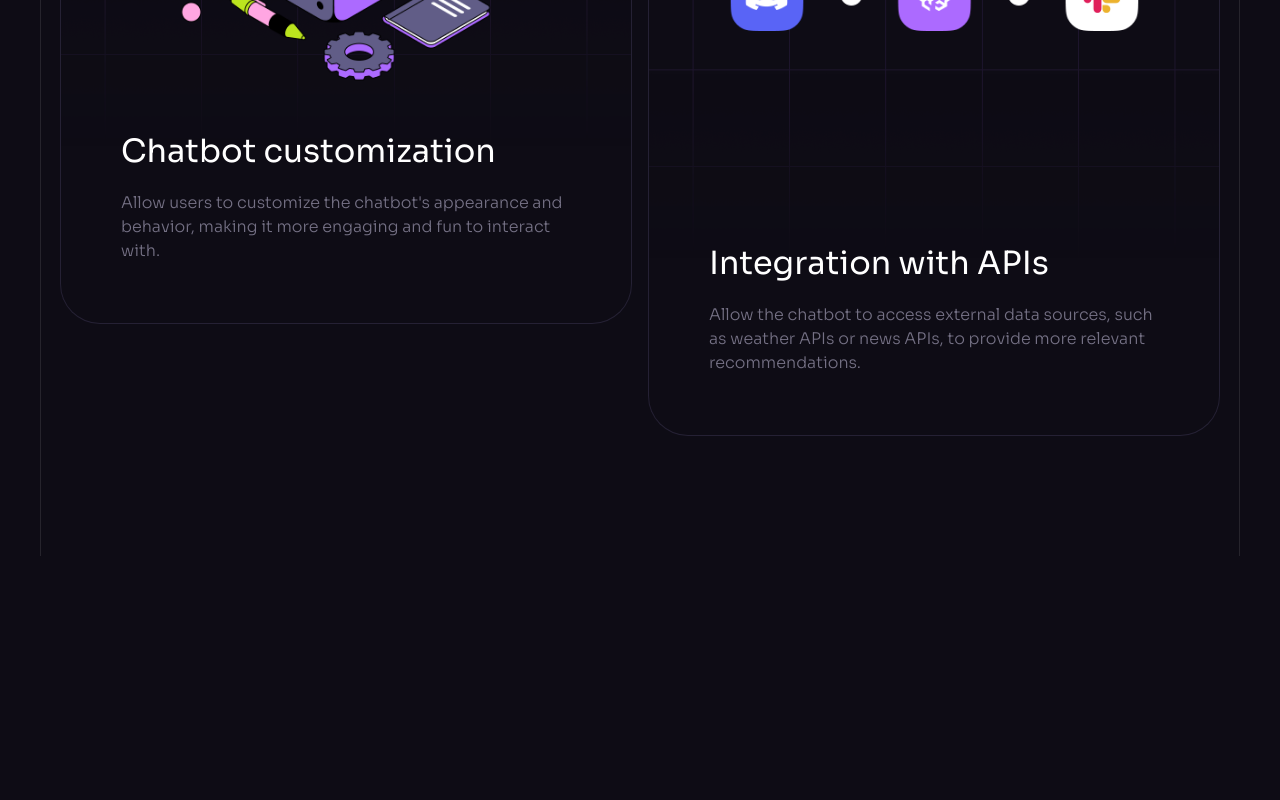
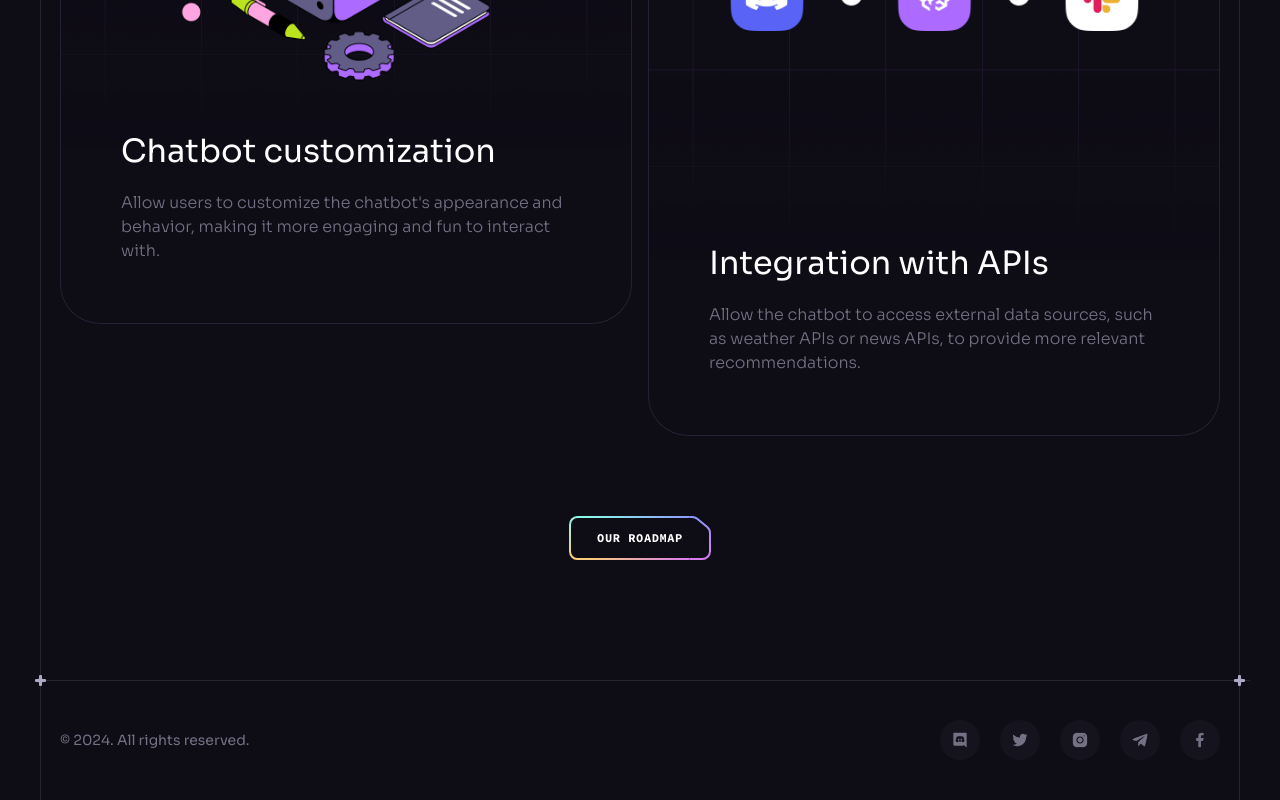
Before and after one commit to yugalJ7/brainwave-x, a React (Vite) app: page / in a window 1280 px wide. Shown: the part 8593-9393 px from the top of the page. Before the commit the page ends 9149 px from the top, so only its background shows below. Built offline with nearby package versions, Linux system fonts and the light colour scheme.

Commit message:
completed the website

```diff
--- a/src/App.jsx
+++ b/src/App.jsx
@@ -1,6 +1,7 @@
 import ButtonGradient from "./assets/svg/ButtonGradient";
 import Benefits from "./components/Benefits";
 import Collaboration from "./components/Collaboration";
+import Footer from "./components/Footer";
 import Header from "./components/Header";
 import Hero from "./components/Hero";
 import Pricing from "./components/Pricing";
@@ -18,6 +19,7 @@ const App = () => {
         <Services />
         <Pricing />
         <Roadmap />
+        <Footer />
       </div>
       <ButtonGradient />
     </>
--- a/src/components/Footer.jsx
+++ b/src/components/Footer.jsx
@@ -0,0 +1,28 @@
+import { socials } from "../constants";
+import Section from "./Section";
+
+const Footer = () => {
+  return (
+    <Section crosses className="!px-0 !py-10">
+      <div className="container flex sm:justify-between justify-center items-center gap-10 max-sm:flex-col">
+        <p className="caption text-n-4 lg:block">
+          © {new Date().getFullYear()}. All rights reserved.
+        </p>
+        <ul className="flex gap-5 flex-wrap">
+          {socials.map((item) => (
+            <a
+              key={item.id}
+              href={item.url}
+              target="_blank"
+              className="flex items-center justify-center w-10 h-10 bg-n-7 rounded-full transition-colors hover:bg-n-6"
+            >
+              <img src={item.iconUrl} alt={item.title} width={16} height={16} />
+            </a>
+          ))}
+        </ul>
+      </div>
+    </Section>
+  );
+};
+
+export default Footer;
--- a/src/components/Roadmap.jsx
+++ b/src/components/Roadmap.jsx
@@ -1,5 +1,7 @@
 import { check2, grid, loading1 } from "../assets";
 import { roadmap } from "../constants";
+import Button from "./Button";
+import { Gradient } from "./design/Roadmap";
 import Heading from "./Heading";
 import Section from "./Section";
 import TagLine from "./TagLine";
@@ -61,6 +63,10 @@ const Roadmap = () => {
               </div>
             );
           })}
+          <Gradient />
+        </div>
+        <div className="flex justify-center mt-12 md:mt-15 xl:mt-20 ">
+          <Button href="/roadmap">Our roadmap</Button>
         </div>
       </div>
     </Section>
```
